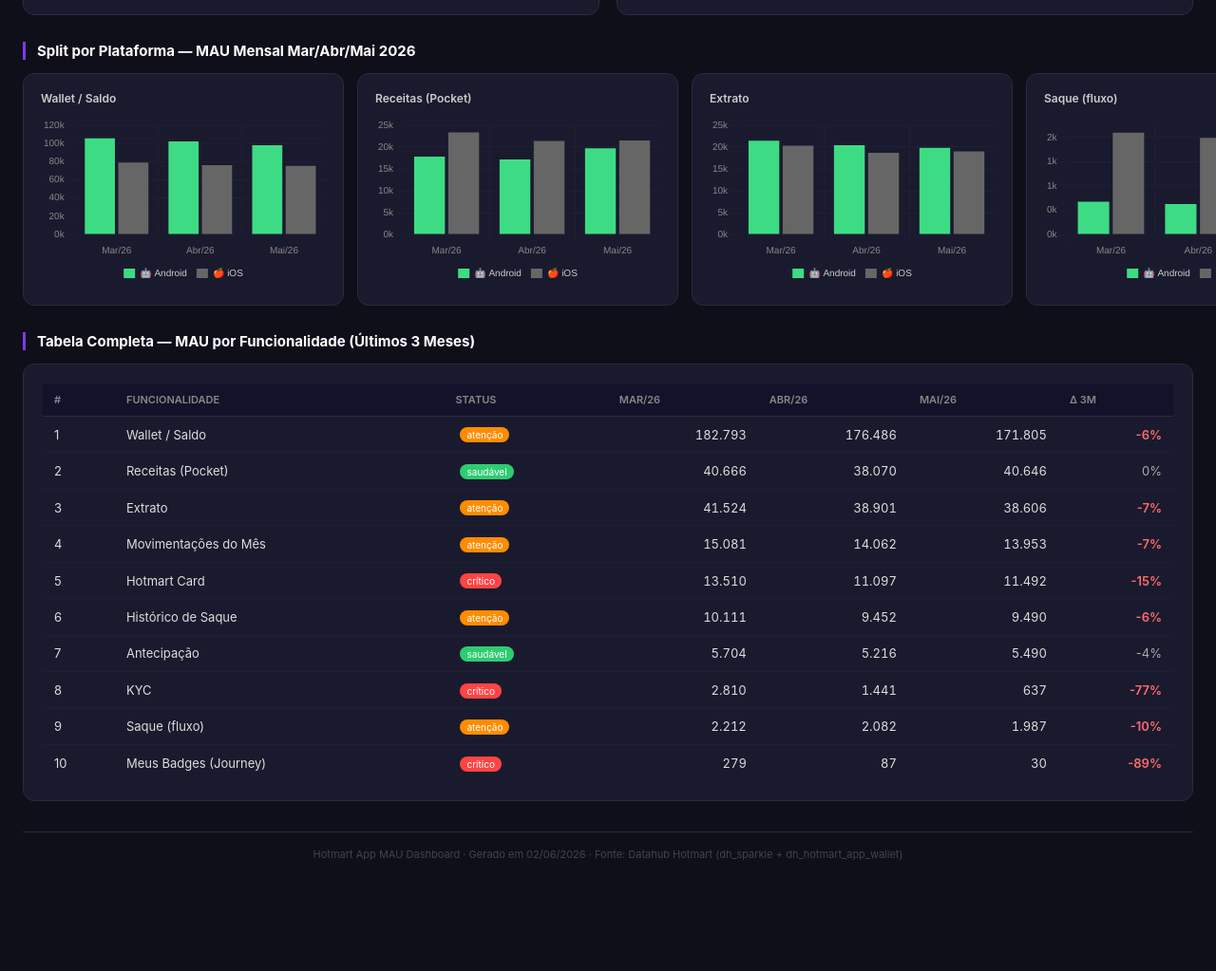
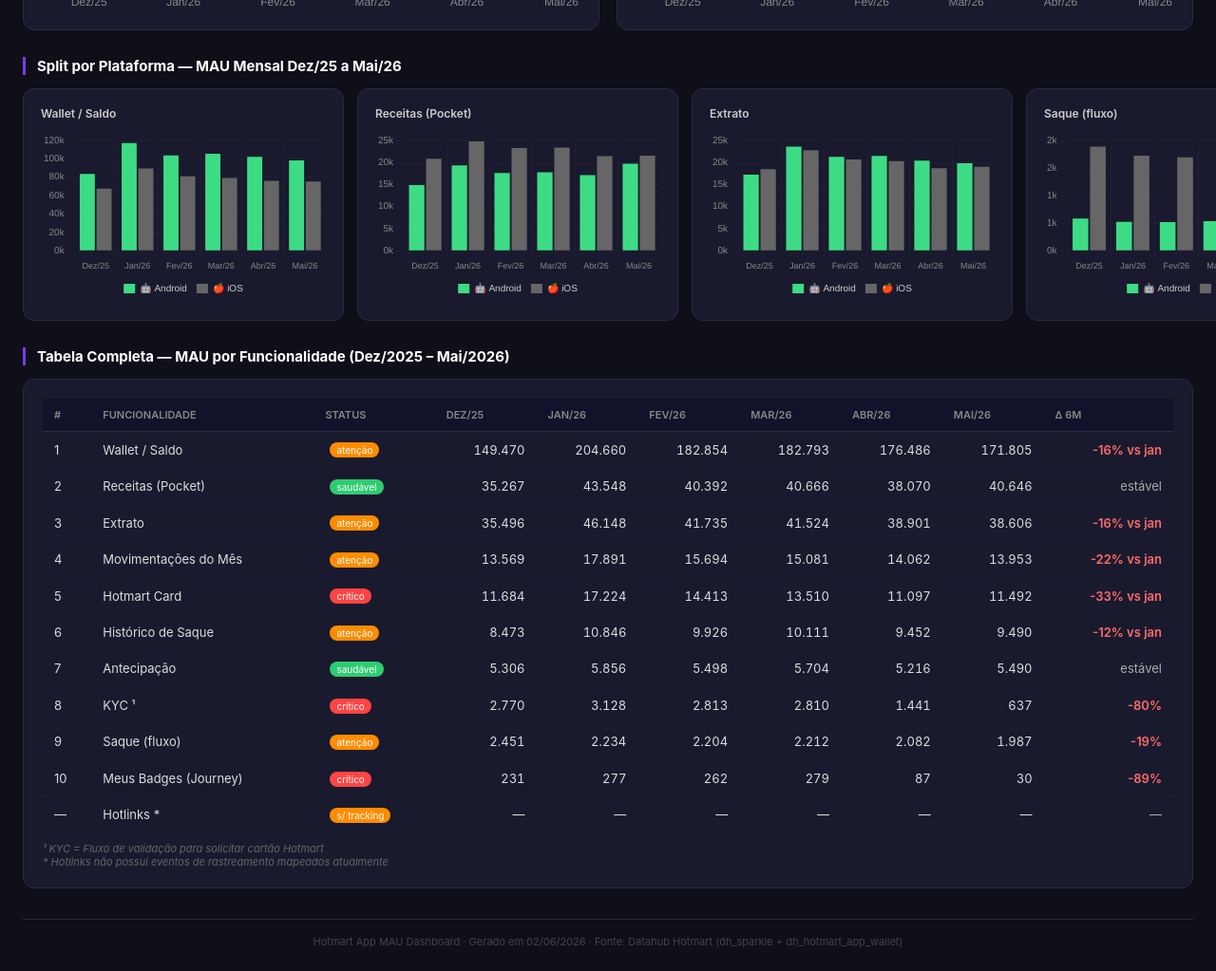
Before and after one commit to marcofuriatti-hotmart/dashs, a plain HTML site: page index.html in a window 1280 px wide. Shown: the part 1172-2195 px from the top of the page at 95% size. Before the commit the page ends 2103 px from the top, so only its background shows below. Drawn offline with nearby package versions, Linux system fonts and the light colour scheme.

Commit message:
feat: full 6-month data, KYC info, Hotlinks footnote

```diff
--- a/index.html
+++ b/index.html
@@ -16,6 +16,7 @@
   .kpi .label { font-size: 11px; color: #888; text-transform: uppercase; letter-spacing: 1px; margin-bottom: 6px; }
   .kpi .value { font-size: 26px; font-weight: 700; color: #fff; }
   .kpi .delta { font-size: 12px; margin-top: 5px; }
+  .kpi .info { font-size: 10px; color: #666; margin-top: 4px; font-style: italic; }
   .neg { color: #ff6b6b; } .neu { color: #aaa; }
   .badge { display: inline-block; font-size: 10px; padding: 2px 7px; border-radius: 20px; margin-left: 5px; vertical-align: middle; }
   .badge.critical { background: #ff4444; color: #fff; }
@@ -36,6 +37,7 @@
   td.dn { color: #ff6b6b; text-align: right; font-weight: 600; }
   td.d0 { color: #aaa; text-align: right; }
   .footer { text-align: center; font-size: 11px; color: #444; margin-top: 32px; padding-top: 16px; border-top: 1px solid #2a2a40; }
+  .footnote { font-size: 11px; color: #666; margin-top: 10px; font-style: italic; }
   @media (max-width: 900px) {
     .charts-grid-2 { grid-template-columns: 1fr; }
     .charts-grid-4 { grid-template-columns: 1fr 1fr; }
@@ -45,7 +47,7 @@
 <body>
 
 <h1>📱 Hotmart App — MAU Dashboard</h1>
-<div class="subtitle">Período de análise: Março a Maio/2026 · Histórico: Dez/2025 – Mai/2026 · Fonte: Datahub Hotmart</div>
+<div class="subtitle">Período: Dezembro/2025 – Maio/2026 · Fonte: Datahub Hotmart (dh_sparkle + dh_hotmart_app_wallet)</div>
 
 <div class="section-title">KPIs — Maio/2026 (último mês)</div>
 <div class="grid-kpi">
@@ -56,7 +58,10 @@
   <div class="kpi"><div class="label">5️⃣ Hotmart Card</div><div class="value">11.492</div><div class="delta neg">▼ -15% vs Mar/26</div></div>
   <div class="kpi"><div class="label">6️⃣ Histórico de Saque</div><div class="value">9.490</div><div class="delta neg">▼ -6% vs Mar/26</div></div>
   <div class="kpi"><div class="label">7️⃣ Antecipação</div><div class="value">5.490</div><div class="delta neu">→ -4% vs Mar/26</div></div>
-  <div class="kpi"><div class="label">⚠️ KYC <span class="badge critical">CRÍTICO</span></div><div class="value">637</div><div class="delta neg">▼ -77% vs Mar/26</div></div>
+  <div class="kpi"><div class="label">⚠️ KYC <span class="badge critical">CRÍTICO</span></div><div class="value">637</div><div class="delta neg">▼ -77% vs Mar/26</div><div class="info">Fluxo de solicitar cartão</div></div>
+  <div class="kpi"><div class="label">9️⃣ Saque (fluxo)</div><div class="value">1.987</div><div class="delta neg">▼ -10% vs Mar/26</div></div>
+  <div class="kpi"><div class="label">🔟 Meus Badges <span class="badge critical">CRÍTICO</span></div><div class="value">30</div><div class="delta neg">▼ -89% vs Mar/26</div></div>
+  <div class="kpi"><div class="label">— Hotlinks *</div><div class="value">—</div><div class="delta neu">Sem tracking</div><div class="info">* Sem eventos mapeados</div></div>
 </div>
 
 <div class="section-title">Evolução MAU — Dez/2025 a Mai/2026</div>
@@ -67,16 +72,16 @@
 
 <div class="charts-grid-2">
   <div class="chart-card">
-    <h3>Funcionalidades Secundárias (Mar–Mai/26)</h3>
+    <h3>Funcionalidades Secundárias — Dez/25 a Mai/26</h3>
     <canvas id="chartSecondary" height="160"></canvas>
   </div>
   <div class="chart-card">
-    <h3>Funcionalidades em Alerta 🔴 (Mar–Mai/26)</h3>
+    <h3>Funcionalidades em Alerta 🔴 — Dez/25 a Mai/26</h3>
     <canvas id="chartAlert" height="160"></canvas>
   </div>
 </div>
 
-<div class="section-title">Split por Plataforma — MAU Mensal Mar/Abr/Mai 2026</div>
+<div class="section-title">Split por Plataforma — MAU Mensal Dez/25 a Mai/26</div>
 <div class="charts-grid-4">
   <div class="chart-card"><h3>Wallet / Saldo</h3><canvas id="platWallet" height="180"></canvas></div>
   <div class="chart-card"><h3>Receitas (Pocket)</h3><canvas id="platPocket" height="180"></canvas></div>
@@ -84,32 +89,33 @@
   <div class="chart-card"><h3>Saque (fluxo)</h3><canvas id="platSaque" height="180"></canvas></div>
 </div>
 
-<div class="section-title">Tabela Completa — MAU por Funcionalidade (Últimos 3 Meses)</div>
+<div class="section-title">Tabela Completa — MAU por Funcionalidade (Dez/2025 – Mai/2026)</div>
 <div class="chart-full">
   <table>
     <thead>
-      <tr><th>#</th><th>Funcionalidade</th><th>Status</th><th class="num">Mar/26</th><th class="num">Abr/26</th><th class="num">Mai/26</th><th class="num">Δ 3m</th></tr>
+      <tr><th>#</th><th>Funcionalidade</th><th>Status</th><th class="num">Dez/25</th><th class="num">Jan/26</th><th class="num">Fev/26</th><th class="num">Mar/26</th><th class="num">Abr/26</th><th class="num">Mai/26</th><th class="num">Δ 6m</th></tr>
     </thead>
     <tbody>
-      <tr><td>1</td><td>Wallet / Saldo</td><td><span class="badge warning">atenção</span></td><td class="num">182.793</td><td class="num">176.486</td><td class="num">171.805</td><td class="dn">-6%</td></tr>
-      <tr><td>2</td><td>Receitas (Pocket)</td><td><span class="badge ok">saudável</span></td><td class="num">40.666</td><td class="num">38.070</td><td class="num">40.646</td><td class="d0">0%</td></tr>
-      <tr><td>3</td><td>Extrato</td><td><span class="badge warning">atenção</span></td><td class="num">41.524</td><td class="num">38.901</td><td class="num">38.606</td><td class="dn">-7%</td></tr>
-      <tr><td>4</td><td>Movimentações do Mês</td><td><span class="badge warning">atenção</span></td><td class="num">15.081</td><td class="num">14.062</td><td class="num">13.953</td><td class="dn">-7%</td></tr>
-      <tr><td>5</td><td>Hotmart Card</td><td><span class="badge critical">crítico</span></td><td class="num">13.510</td><td class="num">11.097</td><td class="num">11.492</td><td class="dn">-15%</td></tr>
-      <tr><td>6</td><td>Histórico de Saque</td><td><span class="badge warning">atenção</span></td><td class="num">10.111</td><td class="num">9.452</td><td class="num">9.490</td><td class="dn">-6%</td></tr>
-      <tr><td>7</td><td>Antecipação</td><td><span class="badge ok">saudável</span></td><td class="num">5.704</td><td class="num">5.216</td><td class="num">5.490</td><td class="d0">-4%</td></tr>
-      <tr><td>8</td><td>KYC</td><td><span class="badge critical">crítico</span></td><td class="num">2.810</td><td class="num">1.441</td><td class="num">637</td><td class="dn">-77%</td></tr>
-      <tr><td>9</td><td>Saque (fluxo)</td><td><span class="badge warning">atenção</span></td><td class="num">2.212</td><td class="num">2.082</td><td class="num">1.987</td><td class="dn">-10%</td></tr>
-      <tr><td>10</td><td>Meus Badges (Journey)</td><td><span class="badge critical">crítico</span></td><td class="num">279</td><td class="num">87</td><td class="num">30</td><td class="dn">-89%</td></tr>
+      <tr><td>1</td><td>Wallet / Saldo</td><td><span class="badge warning">atenção</span></td><td class="num">149.470</td><td class="num">204.660</td><td class="num">182.854</td><td class="num">182.793</td><td class="num">176.486</td><td class="num">171.805</td><td class="dn">-16% vs jan</td></tr>
+      <tr><td>2</td><td>Receitas (Pocket)</td><td><span class="badge ok">saudável</span></td><td class="num">35.267</td><td class="num">43.548</td><td class="num">40.392</td><td class="num">40.666</td><td class="num">38.070</td><td class="num">40.646</td><td class="d0">estável</td></tr>
+      <tr><td>3</td><td>Extrato</td><td><span class="badge warning">atenção</span></td><td class="num">35.496</td><td class="num">46.148</td><td class="num">41.735</td><td class="num">41.524</td><td class="num">38.901</td><td class="num">38.606</td><td class="dn">-16% vs jan</td></tr>
+      <tr><td>4</td><td>Movimentações do Mês</td><td><span class="badge warning">atenção</span></td><td class="num">13.569</td><td class="num">17.891</td><td class="num">15.694</td><td class="num">15.081</td><td class="num">14.062</td><td class="num">13.953</td><td class="dn">-22% vs jan</td></tr>
+      <tr><td>5</td><td>Hotmart Card</td><td><span class="badge critical">crítico</span></td><td class="num">11.684</td><td class="num">17.224</td><td class="num">14.413</td><td class="num">13.510</td><td class="num">11.097</td><td class="num">11.492</td><td class="dn">-33% vs jan</td></tr>
+      <tr><td>6</td><td>Histórico de Saque</td><td><span class="badge warning">atenção</span></td><td class="num">8.473</td><td class="num">10.846</td><td class="num">9.926</td><td class="num">10.111</td><td class="num">9.452</td><td class="num">9.490</td><td class="dn">-12% vs jan</td></tr>
+      <tr><td>7</td><td>Antecipação</td><td><span class="badge ok">saudável</span></td><td class="num">5.306</td><td class="num">5.856</td><td class="num">5.498</td><td class="num">5.704</td><td class="num">5.216</td><td class="num">5.490</td><td class="d0">estável</td></tr>
+      <tr><td>8</td><td>KYC ¹</td><td><span class="badge critical">crítico</span></td><td class="num">2.770</td><td class="num">3.128</td><td class="num">2.813</td><td class="num">2.810</td><td class="num">1.441</td><td class="num">637</td><td class="dn">-80%</td></tr>
+      <tr><td>9</td><td>Saque (fluxo)</td><td><span class="badge warning">atenção</span></td><td class="num">2.451</td><td class="num">2.234</td><td class="num">2.204</td><td class="num">2.212</td><td class="num">2.082</td><td class="num">1.987</td><td class="dn">-19%</td></tr>
+      <tr><td>10</td><td>Meus Badges (Journey)</td><td><span class="badge critical">crítico</span></td><td class="num">231</td><td class="num">277</td><td class="num">262</td><td class="num">279</td><td class="num">87</td><td class="num">30</td><td class="dn">-89%</td></tr>
+      <tr><td>—</td><td>Hotlinks *</td><td><span class="badge warning">s/ tracking</span></td><td class="num">—</td><td class="num">—</td><td class="num">—</td><td class="num">—</td><td class="num">—</td><td class="num">—</td><td class="d0">—</td></tr>
     </tbody>
   </table>
+  <div class="footnote">¹ KYC = Fluxo de validação para solicitar cartão Hotmart<br>* Hotlinks não possui eventos de rastreamento mapeados atualmente</div>
 </div>
 
 <div class="footer">Hotmart App MAU Dashboard · Gerado em 02/06/2026 · Fonte: Datahub Hotmart (dh_sparkle + dh_hotmart_app_wallet)</div>
 
 <script>
 const meses6 = ['Dez/25','Jan/26','Fev/26','Mar/26','Abr/26','Mai/26'];
-const meses3 = ['Mar/26','Abr/26','Mai/26'];
 
 new Chart(document.getElementById('chartTop5'), {
   type: 'line',
@@ -117,8 +123,8 @@
     labels: meses6,
     datasets: [
       { label: 'Wallet / Saldo', data: [149470,204660,182854,182793,176486,171805], borderColor: '#7c3aed', backgroundColor: 'rgba(124,58,237,0.08)', tension: 0.4, fill: true, pointRadius: 4 },
-      { label: 'Receitas (Pocket)', data: [35744,44100,40906,40666,38070,40646], borderColor: '#06b6d4', backgroundColor: 'rgba(6,182,212,0.08)', tension: 0.4, fill: true, pointRadius: 4 },
-      { label: 'Extrato', data: [35744,46428,42024,41524,38901,38606], borderColor: '#f59e0b', backgroundColor: 'rgba(245,158,11,0.08)', tension: 0.4, fill: true, pointRadius: 4 },
+      { label: 'Receitas (Pocket)', data: [35267,43548,40392,40666,38070,40646], borderColor: '#06b6d4', backgroundColor: 'rgba(6,182,212,0.08)', tension: 0.4, fill: true, pointRadius: 4 },
+      { label: 'Extrato', data: [35496,46148,41735,41524,38901,38606], borderColor: '#f59e0b', backgroundColor: 'rgba(245,158,11,0.08)', tension: 0.4, fill: true, pointRadius: 4 },
       { label: 'Movimentações do Mês', data: [13569,17891,15694,15081,14062,13953], borderColor: '#10b981', backgroundColor: 'rgba(16,185,129,0.08)', tension: 0.4, fill: true, pointRadius: 4 },
       { label: 'Hotmart Card', data: [11684,17224,14413,13510,11097,11492], borderColor: '#f43f5e', backgroundColor: 'rgba(244,63,94,0.08)', tension: 0.4, fill: true, pointRadius: 4 },
     ]
@@ -127,13 +133,13 @@
 });
 
 new Chart(document.getElementById('chartSecondary'), {
-  type: 'bar',
+  type: 'line',
   data: {
-    labels: meses3,
+    labels: meses6,
     datasets: [
-      { label: 'Histórico de Saque', data: [10111,9452,9490], backgroundColor: '#7c3aed' },
-      { label: 'Antecipação', data: [5704,5216,5490], backgroundColor: '#06b6d4' },
-      { label: 'Saque (fluxo)', data: [2212,2082,1987], backgroundColor: '#f59e0b' },
+      { label: 'Histórico de Saque', data: [8473,10846,9926,10111,9452,9490], borderColor: '#7c3aed', backgroundColor: 'rgba(124,58,237,0.06)', tension: 0.4, fill: true, pointRadius: 4 },
+      { label: 'Antecipação', data: [5306,5856,5498,5704,5216,5490], borderColor: '#06b6d4', backgroundColor: 'rgba(6,182,212,0.06)', tension: 0.4, fill: true, pointRadius: 4 },
+      { label: 'Saque (fluxo)', data: [2451,2234,2204,2212,2082,1987], borderColor: '#f59e0b', backgroundColor: 'rgba(245,158,11,0.06)', tension: 0.4, fill: true, pointRadius: 4 },
     ]
   },
   options: { responsive: true, plugins: { legend: { labels: { color: '#ccc', font: { size: 11 } } } }, scales: { x: { ticks: { color: '#888' }, grid: { color: '#1e1e35' } }, y: { ticks: { color: '#888', callback: v => v.toLocaleString('pt-BR') }, grid: { color: '#1e1e35' } } } }
@@ -142,11 +148,11 @@
 new Chart(document.getElementById('chartAlert'), {
   type: 'line',
   data: {
-    labels: meses3,
+    labels: meses6,
     datasets: [
-      { label: 'KYC', data: [2810,1441,637], borderColor: '#ff4444', backgroundColor: 'rgba(255,68,68,0.1)', tension: 0.4, fill: true, pointRadius: 6 },
-      { label: 'Meus Badges', data: [279,87,30], borderColor: '#ff8c00', backgroundColor: 'rgba(255,140,0,0.1)', tension: 0.4, fill: true, pointRadius: 6 },
-      { label: 'Hotmart Card', data: [13510,11097,11492], borderColor: '#f43f5e', backgroundColor: 'rgba(244,63,94,0.08)', tension: 0.4, fill: true, pointRadius: 6 },
+      { label: 'KYC ¹', data: [2770,3128,2813,2810,1441,637], borderColor: '#ff4444', backgroundColor: 'rgba(255,68,68,0.1)', tension: 0.4, fill: true, pointRadius: 6 },
+      { label: 'Meus Badges', data: [231,277,262,279,87,30], borderColor: '#ff8c00', backgroundColor: 'rgba(255,140,0,0.1)', tension: 0.4, fill: true, pointRadius: 6 },
+      { label: 'Hotmart Card', data: [11684,17224,14413,13510,11097,11492], borderColor: '#f43f5e', backgroundColor: 'rgba(244,63,94,0.06)', tension: 0.4, fill: true, pointRadius: 4 },
     ]
   },
   options: { responsive: true, plugins: { legend: { labels: { color: '#ccc', font: { size: 11 } } } }, scales: { x: { ticks: { color: '#888' }, grid: { color: '#1e1e35' } }, y: { ticks: { color: '#888', callback: v => v.toLocaleString('pt-BR') }, grid: { color: '#1e1e35' } } } }
@@ -156,20 +162,20 @@
   new Chart(document.getElementById(id), {
     type: 'bar',
     data: {
-      labels: meses3,
+      labels: meses6,
       datasets: [
         { label: '🤖 Android', data: androidData, backgroundColor: '#3ddc84' },
         { label: '🍎 iOS', data: iosData, backgroundColor: '#666' },
       ]
     },
-    options: { responsive: true, plugins: { legend: { labels: { color: '#ccc', font: { size: 10 }, boxWidth: 12 }, position: 'bottom' } }, scales: { x: { ticks: { color: '#888', font: { size: 10 } }, grid: { color: '#1e1e35' } }, y: { ticks: { color: '#888', font: { size: 10 }, callback: v => (v/1000).toFixed(0)+'k' }, grid: { color: '#1e1e35' } } } }
+    options: { responsive: true, plugins: { legend: { labels: { color: '#ccc', font: { size: 10 }, boxWidth: 12 }, position: 'bottom' } }, scales: { x: { ticks: { color: '#888', font: { size: 9 } }, grid: { color: '#1e1e35' } }, y: { ticks: { color: '#888', font: { size: 10 }, callback: v => (v/1000).toFixed(0)+'k' }, grid: { color: '#1e1e35' } } } }
   });
 }
 
-makePlatformChart('platWallet',  [105541,102133,98205], [79128,76079,75270]);
-makePlatformChart('platPocket',  [17814,17149,19716],   [23365,21435,21547]);
-makePlatformChart('platExtrato', [21490,20450,19825],   [20313,18704,19015]);
-makePlatformChart('platSaque',   [539,499,463],         [1679,1592,1531]);
+makePlatformChart('platWallet',  [83502,117062,103775,105541,102133,98205], [67590,89595,80931,79128,76079,75270]);
+makePlatformChart('platPocket',  [14868,19338,17652,17814,17149,19716],     [20876,24762,23254,23365,21435,21547]);
+makePlatformChart('platExtrato', [17239,23618,21314,21490,20450,19825],     [18505,22810,20710,20313,18704,19015]);
+makePlatformChart('platSaque',   [583,523,519,539,499,463],                 [1887,1724,1696,1679,1592,1531]);
 </script>
 </body>
 </html>
```
